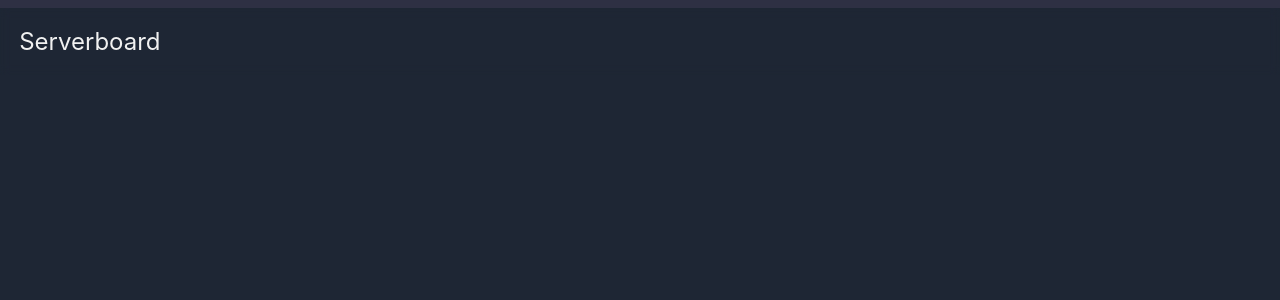
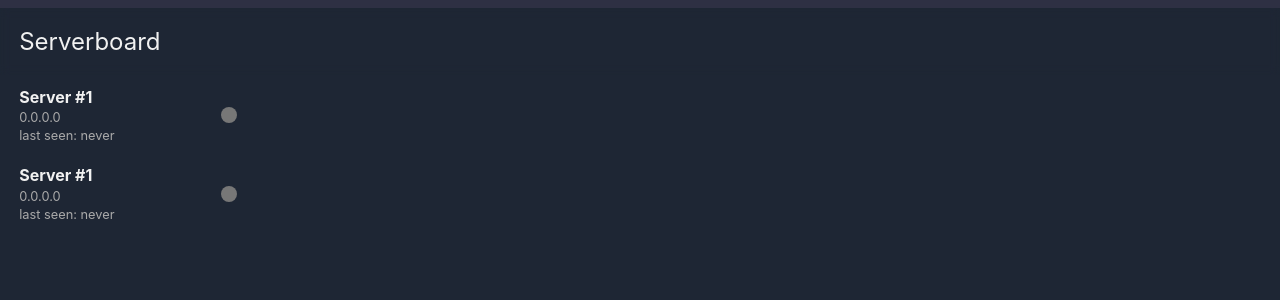
Before and after one commit to mat-sz/serverboard-web, a React (Create React App) app: page / in a window 1280 px wide. Shown: the top 300 px of the page. Built offline with nearby package versions, Linux system fonts and the light colour scheme; the HTML template or start-up script is replaced by a standard one.

Commit message:
added a basic home page

```diff
--- a/src/pages/HomePage/index.tsx
+++ b/src/pages/HomePage/index.tsx
@@ -1,7 +1,20 @@
 import React from 'react';
+import { useSelector } from 'react-redux';
+
+import styles from './styles.module.scss';
+import ServerListItem from '../../components/ServerListItem';
+import { StateType } from '../../reducers';
 
 const HomePage: React.FC = () => {
-  return <></>;
+  const servers = useSelector((store: StateType) => store.servers);
+
+  return (
+    <ul className={styles.list}>
+      {servers.map(server => (
+        <ServerListItem server={server} key={server.id} />
+      ))}
+    </ul>
+  );
 };
 
 export default HomePage;
--- /dev/null
+++ b/src/pages/HomePage/styles.module.scss
@@ -0,0 +1,5 @@
+.list {
+  list-style-type: none;
+  padding: 0;
+  margin: 0;
+}
```
